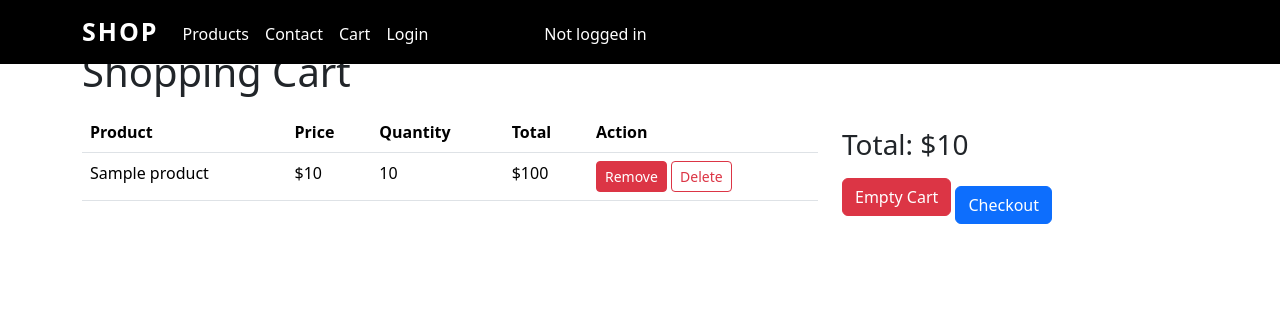
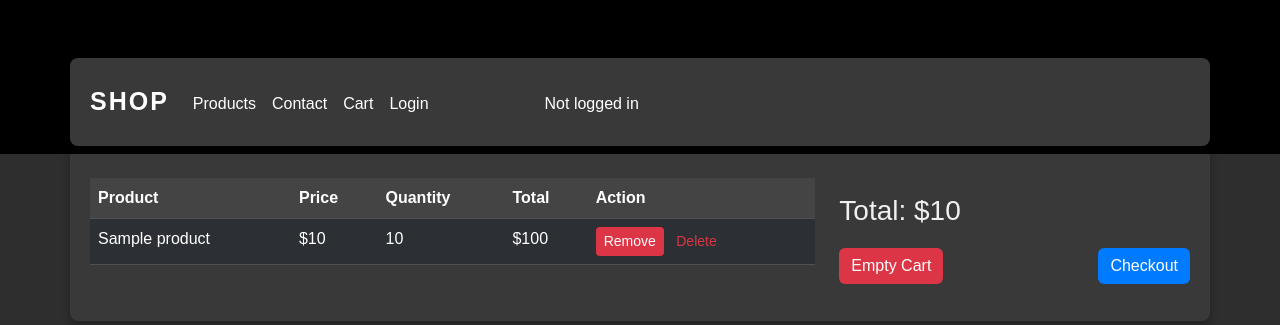
Before and after one commit to charnimo/Symfony, a Symfony app: template templates/cart/index.html.twig in a window 1280 px wide. Shown: the top 325 px of the page. Run offline with Twig, Linux system fonts and the light colour scheme; the template is opened without the code that fills it: most values are stand-ins (such as "Sample title", 1, 10 or a date in 2020); style sheets or scripts are compiled from the project's sources; some libraries are stand-ins or nearby versions.

Commit message:
cart index styling

```diff
--- a/templates/base.html.twig
+++ b/templates/base.html.twig
@@ -21,7 +21,8 @@
 </head>
 <body>
 {% include 'Home/navbar.html.twig' %}
-{% block body %}{% endblock %}
+{% block body %}
+{% endblock %}
 
 <!-- Bootstrap JS -->
 <script src="https://cdn.jsdelivr.net/npm/@popperjs/core@2.11.6/dist/umd/popper.min.js"></script>
--- a/templates/cart/index.html.twig
+++ b/templates/cart/index.html.twig
@@ -2,12 +2,135 @@
 
 {% block title %}Shopping Cart{% endblock %}
 
+{% block stylesheets %}
+<style>
+    body {
+        background-color: #2e2e2e;
+        color: #f0f0f0;
+        font-family: Arial, sans-serif;
+        position: relative;
+        overflow: hidden;
+    }
+    .container {
+        position: relative;
+        z-index: 2;
+        margin-top: 50px;
+        padding: 20px;
+        background-color: #393939;
+        border-radius: 8px;
+        box-shadow: 0 4px 8px rgba(0, 0, 0, 0.3);
+    }
+    .table {
+        color: #f0f0f0;
+    }
+    .table th {
+        background-color: #444;
+    }
+    .table td {
+        background-color: #4f4f4f;
+    }
+    .btn-primary {
+        background-color: #007bff;
+        border: none;
+    }
+    .btn-primary:hover {
+        background-color: #0056b3;
+    }
+    .btn-danger, .btn-outline-danger {
+        border: none;
+    }
+    .btn-danger {
+        background-color: #dc3545;
+    }
+    .btn-danger:hover {
+        background-color: #c82333;
+    }
+    .btn-outline-danger {
+        color: #dc3545;
+        background-color: transparent;
+    }
+    .btn-outline-danger:hover {
+        color: #ffffff;
+        background-color: #dc3545;
+    }
+    #payment-form {
+        background-color: #4f4f4f;
+        padding: 20px;
+        border-radius: 8px;
+    }
+    .form-group {
+        margin-bottom: 1rem;
+    }
+    .form-control {
+        background-color: #393939;
+        color: #f0f0f0;
+        border: 1px solid #555;
+    }
+    .form-control::placeholder {
+        color: #bfbfbf;
+    }
+    .cart-title {
+        text-align: center;
+        margin-top: 20px;
+        margin-bottom: 40px;
+        font-size: 2.5rem;
+        color: #f8f9fa;
+    }
+    .action-buttons {
+        display: flex;
+        justify-content: space-between;
+        margin-top: 20px;
+    }
+    .circle {
+        position: absolute;
+        border-radius: 50%;
+        background: rgba(255, 255, 255, 0.1);
+        animation: float 6s ease-in-out infinite;
+    }
+    .circle:nth-child(1) {
+        width: 200px;
+        height: 200px;
+        top: 50px;
+        left: 50px;
+    }
+    .circle:nth-child(2) {
+        width: 150px;
+        height: 150px;
+        top: 300px;
+        right: 50px;
+    }
+    .circle:nth-child(3) {
+        width: 100px;
+        height: 100px;
+        bottom: 50px;
+        left: 50%;
+        transform: translateX(-50%);
+    }
+    @keyframes float {
+        0%, 100% {
+            transform: translateY(0);
+        }
+        50% {
+            transform: translateY(-20px);
+        }
+    }
+    .table-container {
+        max-height: 400px; /* Adjust as needed */
+        overflow-y: auto;
+        margin-bottom: 20px;
+    }
+</style>
+{% endblock %}
+
 {% block body %}
+<div class="circle"></div>
+<div class="circle"></div>
+<div class="circle"></div>
 <div class="container">
-    <h1 class="mt-5">Shopping Cart</h1>
+    <h1 class="cart-title">Shopping Cart</h1>
     <div class="row mt-3">
-        <div class="col-md-8">
-            <table class="table">
+        <div class="col-md-8 table-container">
+            <table class="table table-striped table-dark">
                 <thead>
                     <tr>
                         <th>Product</th>
@@ -35,8 +158,10 @@
         </div>
         <div class="col-md-4">
             <h3 class="mt-3">Total: ${{ total }}</h3>
-            <a href="{{ path('cart_empty') }}" class="btn btn-danger">Empty Cart</a>
-            <button id="checkout-button" class="btn btn-primary mt-3">Checkout</button>
+            <div class="action-buttons">
+                <a href="{{ path('cart_empty') }}" class="btn btn-danger">Empty Cart</a>
+                <button id="checkout-button" class="btn btn-primary">Checkout</button>
+            </div>
         </div>
     </div>
 
```
